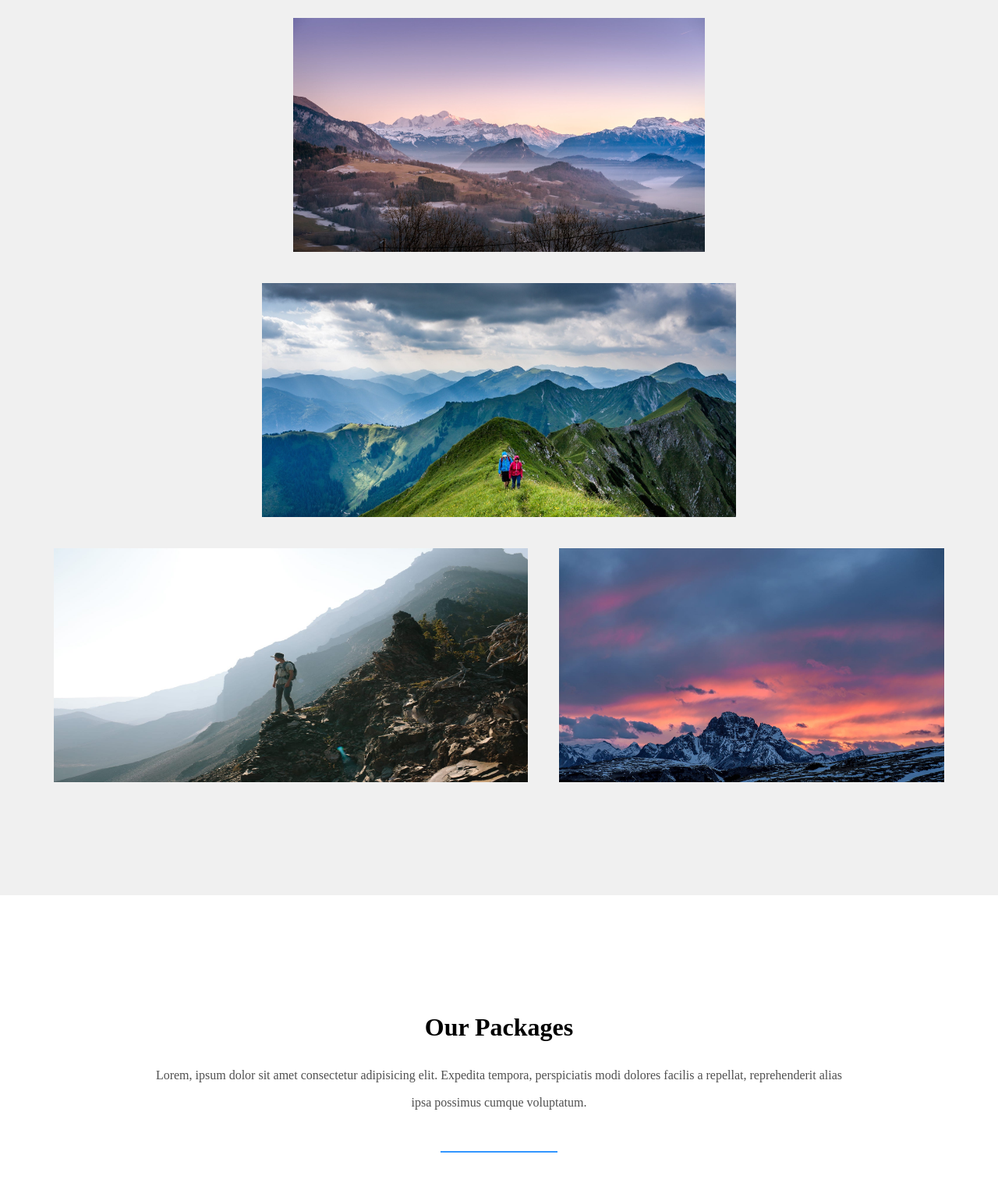
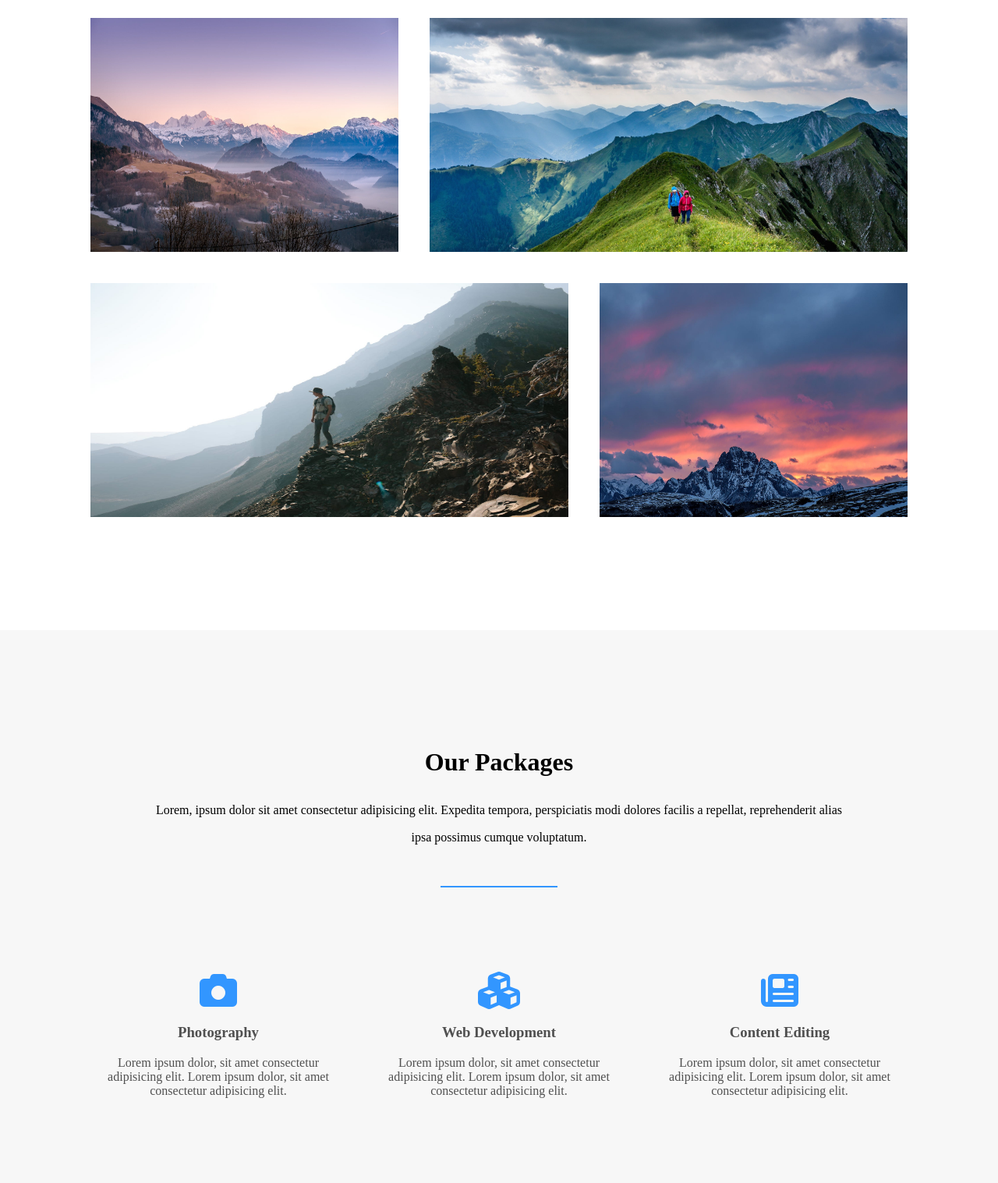
Before and after one commit to reedlex98/mountain-travel-landing-page, a website: page index.html in a window 1280 px wide. Shown: the part 1235-2752 px from the top of the page at 78% size. Drawn offline with Linux system fonts and the light colour scheme.

Commit message:
update styles.css

```diff
--- a/assets/css/styles.css
+++ b/assets/css/styles.css
@@ -63,6 +63,7 @@ nav ul li{
     flex-direction: column;
     align-items: center;
     justify-content: center;
+    text-align: center;
     animation: translateFromBottom 0.5s linear 1 forwards;
 }
 /*
@@ -122,11 +123,11 @@ nav ul li{
     flex-direction: column;
     justify-content: space-between;
     align-items: center;
-    background-color: #f0f0f0;
+    background-color: #fff;
 }
 
 .packages{
-    background-color: #fff;
+    background-color: #f7f7f7;
 }
 
 .text-about{
@@ -140,35 +141,57 @@ nav ul li{
     width: 150px;
     height: 2px;
     border: none;
-    background-color: rgb(50, 150, 255)
+    background-color: rgb(50, 150, 255);
+    margin-top: 45px;
 }
 
 .text-about h2{
     font-size: 2em;
 }
 
-.text-about p , .destination-about h2{
-    color: #505050;
-    margin-bottom: 45px;
-}
-
 .grid{
     display: flex;
     flex-direction: row;
     flex-wrap: wrap;
-    width: 95vw;
+    width: 85vw;
     justify-content: center;
 }
+ul.grid{
+    list-style: none;
+    margin: 0;
+    padding: 0;
+}
 .grid img{
+    width: 100%;
+    height: 100%;
+}
+.grid li{
     margin: 20px;
-    max-height: 300px
+    height: 300px;
 }
 .grid .rectangle-image{
     flex-basis: 50%;
+    flex-grow: 1;
 }
 
 .grid .square-image{
     flex-basis: 30%;
+    flex-grow: 1;
+}
+
+.package {
+    flex-basis: 300px;
+    text-align: center;
+    margin: auto 30px;
+}
+
+.package h3, .package p{
+    color: #505050;
+}
+
+.package i{
+    font-size: 3em;
+    color: rgb(50, 150, 255);
 }
 
 /* ------------- */
@@ -178,29 +201,35 @@ nav ul li{
 /* Responsivity */
 
 @media screen and (max-width: 950px){
-    .destination-gallery{
+    .grid{
         display: flex;
         flex-direction: row;
         align-items: center;
         flex-wrap: wrap;
     }
-    .destination-gallery .rectangle-image, .destination-gallery .square-image{
-        flex-basis: 50px;
+    .grid .rectangle-image, .grid .square-image{
+        flex-basis: 30%;
         flex-grow: 1;
-        height: 150px;
+        height: 300px;
 
     }
 }
 
 @media screen and (max-width: 850px){
-    .destination-gallery{
+    .grid{
         display: flex;
         flex-direction: column;
         align-items: center;
     }
-    .destination-gallery .rectangle-image, .destination-gallery .square-image{
-        flex-basis: 50px;
-        width: 80%;
+    .grid .rectangle-image, .grid .square-image{
+        flex-basis: 200px;
+        width: 65%;
+    }
+}
+
+@media screen and (max-height: 700px){
+    .hero{
+        margin-top: 10vh;
     }
 }
 
--- a/index.html
+++ b/index.html
@@ -42,12 +42,12 @@
       </p>
       <hr/>
     </div>
-    <div class="grid">
-      <img src="./assets/img/mountain2.jpg" alt="second-destination" class="square-image">
-      <img src="./assets/img/mountain1.jpg" alt="first-destination"  class="rectangle-image">
-      <img src="./assets/img/mountain3.jpg" alt="third-destination"  class="rectangle-image">
-      <img src="./assets/img/mountain4.jpg" alt="fourth-destination" class="square-image">
-    </div>
+    <ul class="grid">
+      <li class="square-image"><img src="./assets/img/mountain2.jpg" alt="second-destination" ></li>
+      <li class="rectangle-image"><img src="./assets/img/mountain1.jpg" alt="first-destination" ></li>
+      <li class="rectangle-image"><img src="./assets/img/mountain3.jpg" alt="third-destination" ></li>
+      <li class="square-image"><img src="./assets/img/mountain4.jpg" alt="fourth-destination" ></li>
+    </ul>
   </section>
 
   <section class="packages">
@@ -62,13 +62,29 @@
     </div>
     <div class="grid">
       <div class="package">
-        <!-- <i class=""></i> -->
+        <i class="fas fa-camera"></i>
         <h3>Photography</h3>
-        <p>Lorem ipsum dolor, sit amet consectetur adipisicing elit.
+        <p>Lorem ipsum dolor, sit amet consectetur adipisicing elit. Lorem ipsum dolor, sit amet consectetur adipisicing elit.
+        </p>
+      </div>
+      <div class="package">
+        <i class="fas fa-cubes"></i>
+        <h3>Web Development</h3>
+        <p>Lorem ipsum dolor, sit amet consectetur adipisicing elit. Lorem ipsum dolor, sit amet consectetur adipisicing elit.
+        </p>
+      </div>
+      <div class="package">
+        <i class="fas fa-newspaper"></i>
+        <h3>Content Editing</h3>
+        <p>Lorem ipsum dolor, sit amet consectetur adipisicing elit. Lorem ipsum dolor, sit amet consectetur adipisicing elit.
         </p>
       </div>
     </div>
   </section>
+
+  <section class="testimonials">
+
+  </section>
 </body>
 <script src="https://kit.fontawesome.com/5a89e6eda3.js" crossorigin="anonymous"></script>
 </html>
```
